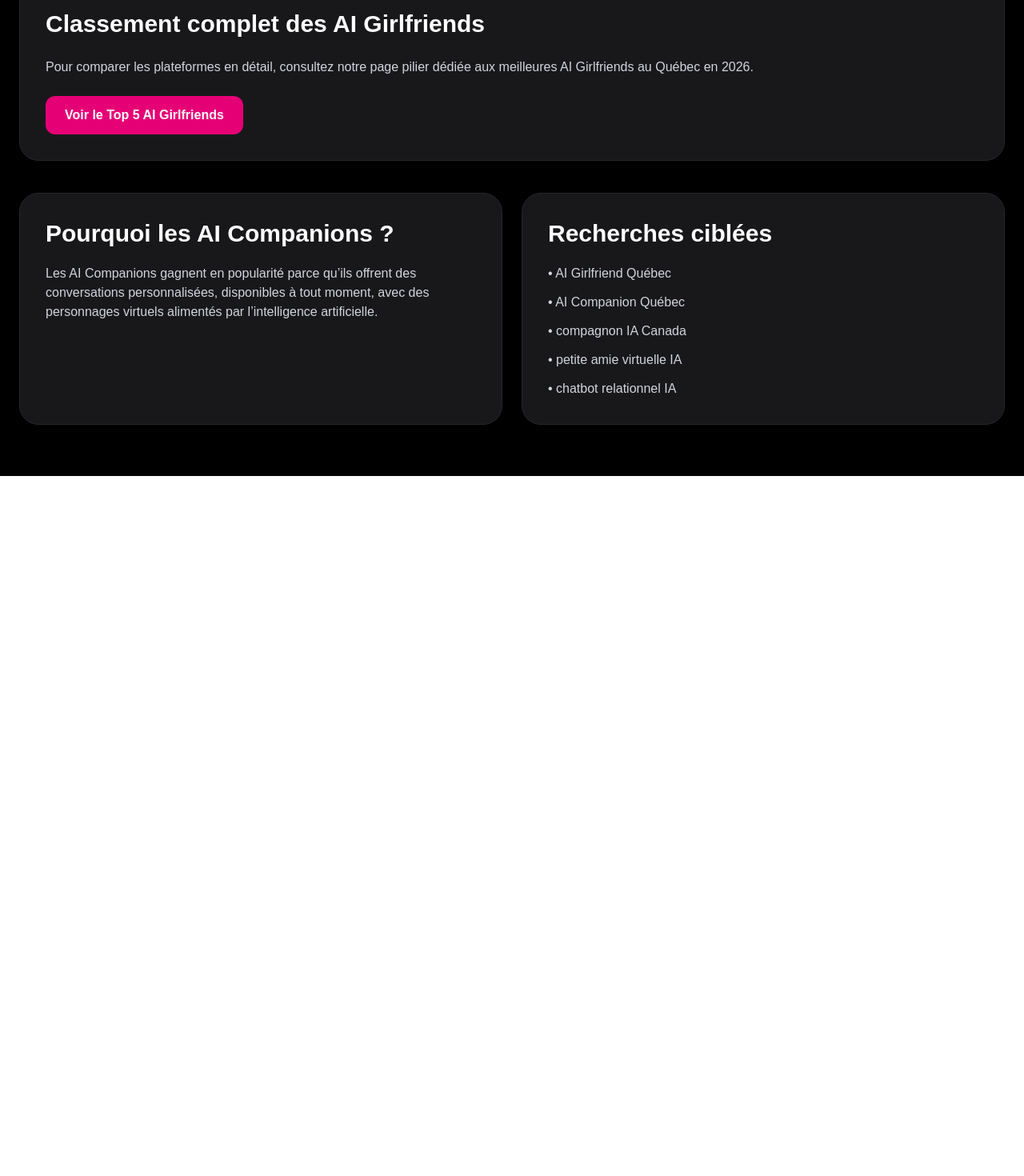
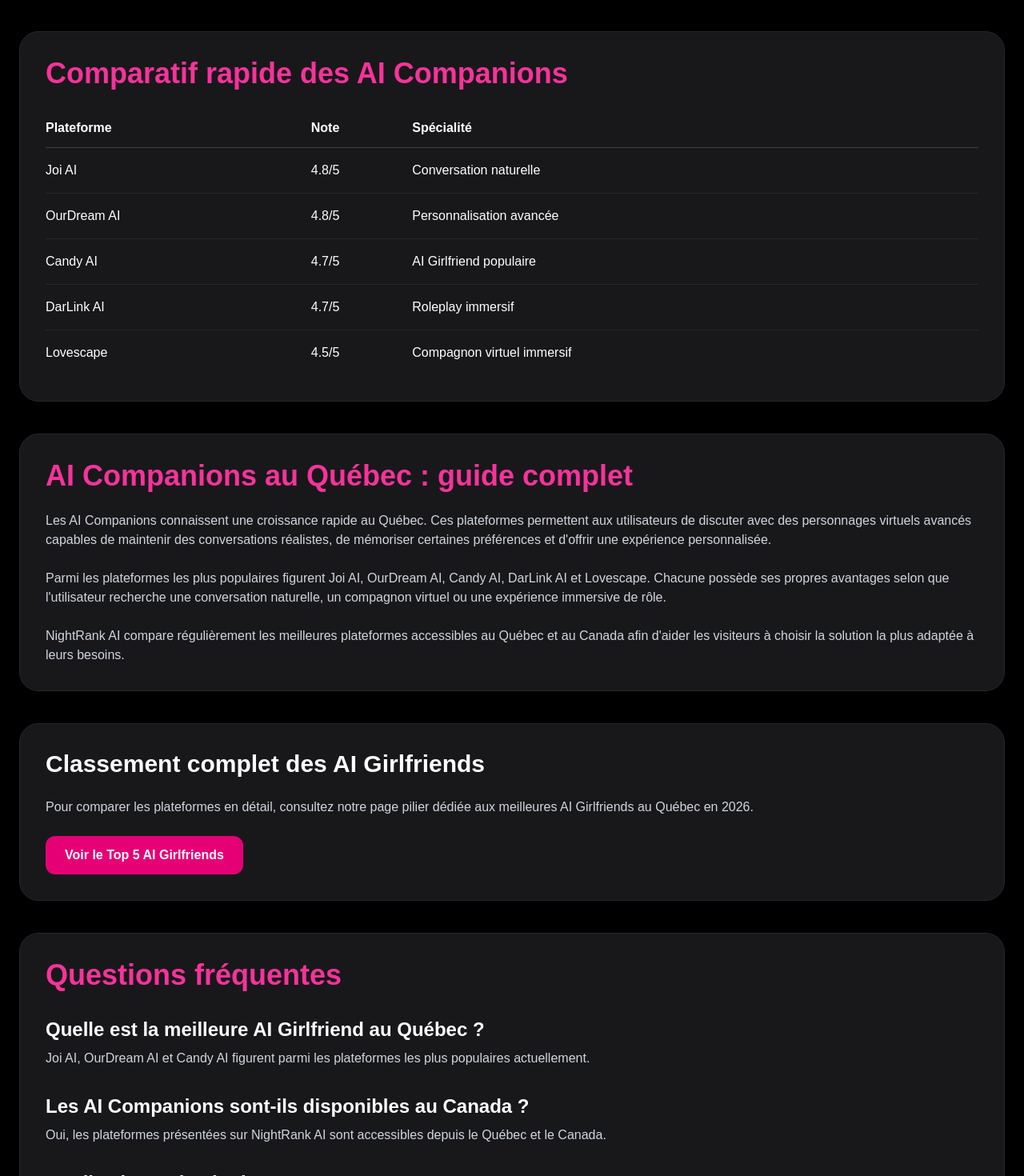
Before and after one commit to tbagvolkov/nightrank-ai, a Next.js app: page /ai in a window 1280 px wide. Shown: the part 1095-2565 px from the top of the page at 80% size. Before the commit the page ends 1690 px from the top, so only its background shows below. Built offline with nearby package versions, Linux system fonts and the light colour scheme.

Commit message:
AI page premium SEO

```diff
--- a/app/ai/page.tsx
+++ b/app/ai/page.tsx
@@ -51,17 +51,19 @@
   return (
     <main className="min-h-screen bg-black text-white px-6 py-16">
       <div className="max-w-7xl mx-auto">
+
         <a href="/" className="text-pink-400 hover:text-pink-300">
           ← Retour accueil
         </a>
 
         <section className="mt-10 bg-zinc-950 border border-zinc-800 rounded-3xl p-8 md:p-12">
+
           <p className="text-pink-500 font-bold mb-4">
             AI Companions Québec • 2026
           </p>
 
           <h1 className="text-5xl md:text-6xl font-bold text-pink-500 mb-6">
-            Meilleurs AI Companions au Québec
+            Top 5 AI Girlfriends et AI Companions au Québec en 2026
           </h1>
 
           <p className="text-gray-300 max-w-3xl text-lg">
@@ -69,33 +71,141 @@
             AI Girlfriends et chatbots relationnels accessibles au Québec et au
             Canada.
           </p>
+
         </section>
 
         <section className="grid md:grid-cols-2 lg:grid-cols-3 gap-6 mt-10">
+
           {aiOffers.map((offer) => (
+
             <a
               key={offer.name}
               href={offer.href}
               className="bg-zinc-900 border border-zinc-800 rounded-3xl p-8 hover:border-pink-500 transition"
             >
-              <p className="text-pink-500 font-bold mb-3">{offer.rank}</p>
 
-              <h2 className="text-3xl font-bold mb-3">{offer.name}</h2>
+              <p className="text-pink-500 font-bold mb-3">
+                {offer.rank}
+              </p>
+
+              <h2 className="text-3xl font-bold mb-3">
+                {offer.name}
+              </h2>
 
               <p className="text-yellow-400 font-bold mb-4">
                 ★★★★★ {offer.note}
               </p>
 
-              <p className="text-gray-300 mb-5">{offer.description}</p>
+              <p className="text-gray-300 mb-5">
+                {offer.description}
+              </p>
 
               <span className="text-pink-400 font-bold">
                 Lire l’avis →
               </span>
+
             </a>
+
           ))}
+
+        </section>
+
+        {/* COMPARATIF */}
+
+        <section className="mt-10 bg-zinc-900 border border-zinc-800 rounded-3xl p-8">
+
+          <h2 className="text-4xl font-bold mb-6 text-pink-500">
+            Comparatif rapide des AI Companions
+          </h2>
+
+          <div className="overflow-x-auto">
+
+            <table className="w-full text-left">
+
+              <thead>
+
+                <tr className="border-b border-zinc-700">
+                  <th className="py-3">Plateforme</th>
+                  <th className="py-3">Note</th>
+                  <th className="py-3">Spécialité</th>
+                </tr>
+
+              </thead>
+
+              <tbody>
+
+                <tr className="border-b border-zinc-800">
+                  <td className="py-4">Joi AI</td>
+                  <td>4.8/5</td>
+                  <td>Conversation naturelle</td>
+                </tr>
+
+                <tr className="border-b border-zinc-800">
+                  <td className="py-4">OurDream AI</td>
+                  <td>4.8/5</td>
+                  <td>Personnalisation avancée</td>
+                </tr>
+
+                <tr className="border-b border-zinc-800">
+                  <td className="py-4">Candy AI</td>
+                  <td>4.7/5</td>
+                  <td>AI Girlfriend populaire</td>
+                </tr>
+
+                <tr className="border-b border-zinc-800">
+                  <td className="py-4">DarLink AI</td>
+                  <td>4.7/5</td>
+                  <td>Roleplay immersif</td>
+                </tr>
+
+                <tr>
+                  <td className="py-4">Lovescape</td>
+                  <td>4.5/5</td>
+                  <td>Compagnon virtuel immersif</td>
+                </tr>
+
+              </tbody>
+
+            </table>
+
+          </div>
+
+        </section>
+
+        {/* TEXTE SEO */}
+
+        <section className="mt-10 bg-zinc-900 border border-zinc-800 rounded-3xl p-8">
+
+          <h2 className="text-4xl font-bold mb-6 text-pink-500">
+            AI Companions au Québec : guide complet
+          </h2>
+
+          <p className="text-gray-300 mb-6">
+            Les AI Companions connaissent une croissance rapide au Québec.
+            Ces plateformes permettent aux utilisateurs de discuter avec des
+            personnages virtuels avancés capables de maintenir des conversations
+            réalistes, de mémoriser certaines préférences et d'offrir une
+            expérience personnalisée.
+          </p>
+
+          <p className="text-gray-300 mb-6">
+            Parmi les plateformes les plus populaires figurent Joi AI,
+            OurDream AI, Candy AI, DarLink AI et Lovescape.
+            Chacune possède ses propres avantages selon que l'utilisateur
+            recherche une conversation naturelle, un compagnon virtuel ou une
+            expérience immersive de rôle.
+          </p>
+
+          <p className="text-gray-300">
+            NightRank AI compare régulièrement les meilleures plateformes
+            accessibles au Québec et au Canada afin d'aider les visiteurs
+            à choisir la solution la plus adaptée à leurs besoins.
+          </p>
+
         </section>
 
         <section className="mt-10 bg-zinc-900 border border-zinc-800 rounded-3xl p-8">
+
           <h2 className="text-3xl font-bold mb-6">
             Classement complet des AI Girlfriends
           </h2>
@@ -111,35 +221,56 @@
           >
             Voir le Top 5 AI Girlfriends
           </a>
+
         </section>
 
-        <section className="mt-10 grid md:grid-cols-2 gap-6">
-          <div className="bg-zinc-900 border border-zinc-800 rounded-3xl p-8">
-            <h2 className="text-3xl font-bold mb-5">
-              Pourquoi les AI Companions ?
-            </h2>
+        {/* FAQ */}
 
-            <p className="text-gray-300">
-              Les AI Companions gagnent en popularité parce qu’ils offrent des
-              conversations personnalisées, disponibles à tout moment, avec des
-              personnages virtuels alimentés par l’intelligence artificielle.
-            </p>
+        <section className="mt-10 bg-zinc-900 border border-zinc-800 rounded-3xl p-8">
+
+          <h2 className="text-4xl font-bold mb-8 text-pink-500">
+            Questions fréquentes
+          </h2>
+
+          <div className="space-y-8">
+
+            <div>
+              <h3 className="text-2xl font-bold mb-2">
+                Quelle est la meilleure AI Girlfriend au Québec ?
+              </h3>
+
+              <p className="text-gray-300">
+                Joi AI, OurDream AI et Candy AI figurent parmi les plateformes
+                les plus populaires actuellement.
+              </p>
+            </div>
+
+            <div>
+              <h3 className="text-2xl font-bold mb-2">
+                Les AI Companions sont-ils disponibles au Canada ?
+              </h3>
+
+              <p className="text-gray-300">
+                Oui, les plateformes présentées sur NightRank AI sont
+                accessibles depuis le Québec et le Canada.
+              </p>
+            </div>
+
+            <div>
+              <h3 className="text-2xl font-bold mb-2">
+                Quelle alternative à Character AI ?
+              </h3>
+
+              <p className="text-gray-300">
+                Candy AI, Joi AI, DarLink AI et OurDream AI sont parmi les
+                meilleures alternatives disponibles.
+              </p>
+            </div>
+
           </div>
 
-          <div className="bg-zinc-900 border border-zinc-800 rounded-3xl p-8">
-            <h2 className="text-3xl font-bold mb-5">
-              Recherches ciblées
-            </h2>
+        </section>
 
-            <ul className="space-y-3 text-gray-300">
-              <li>• AI Girlfriend Québec</li>
-              <li>• AI Companion Québec</li>
-              <li>• compagnon IA Canada</li>
-              <li>• petite amie virtuelle IA</li>
-              <li>• chatbot relationnel IA</li>
-            </ul>
-          </div>
-        </section>
       </div>
     </main>
   );
```
